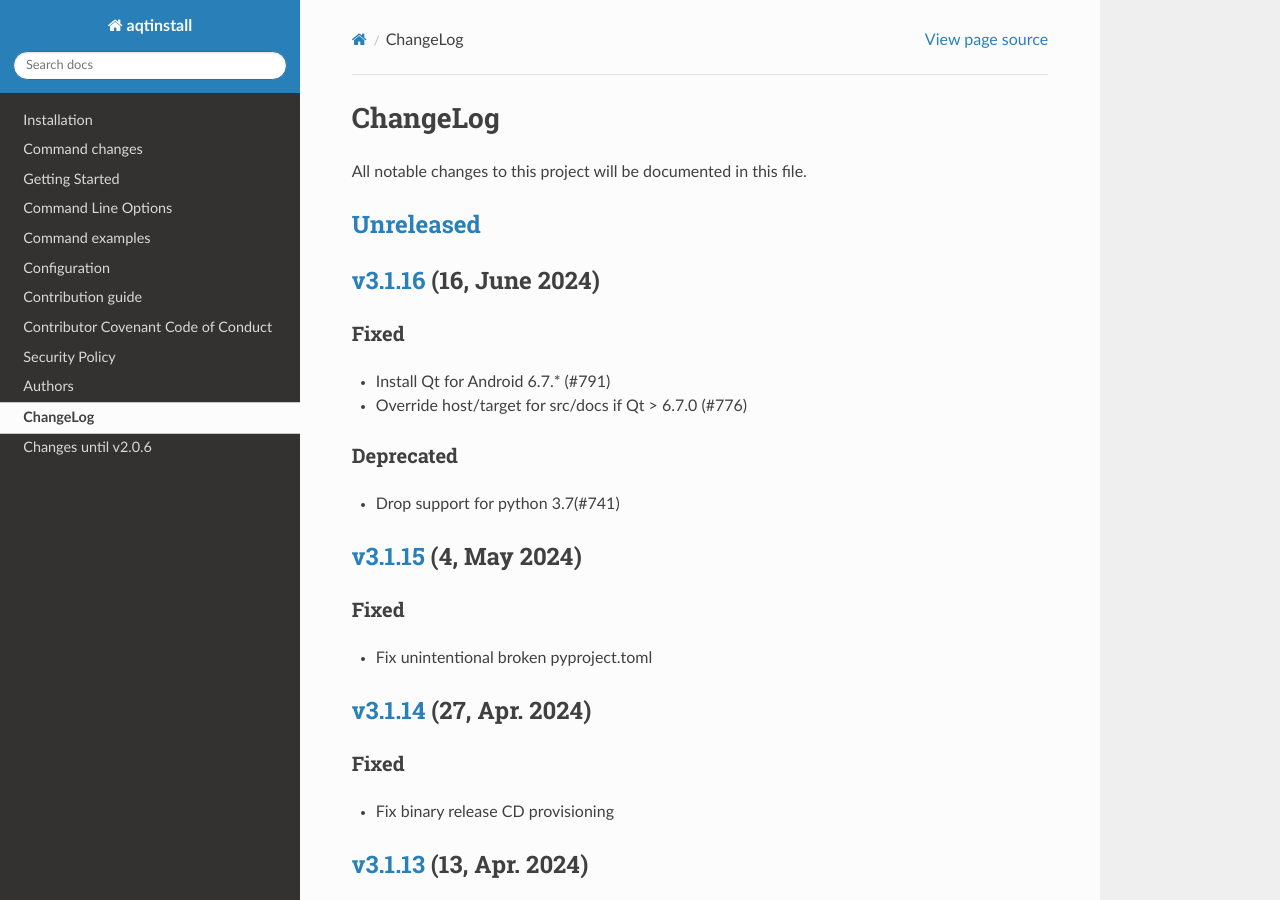
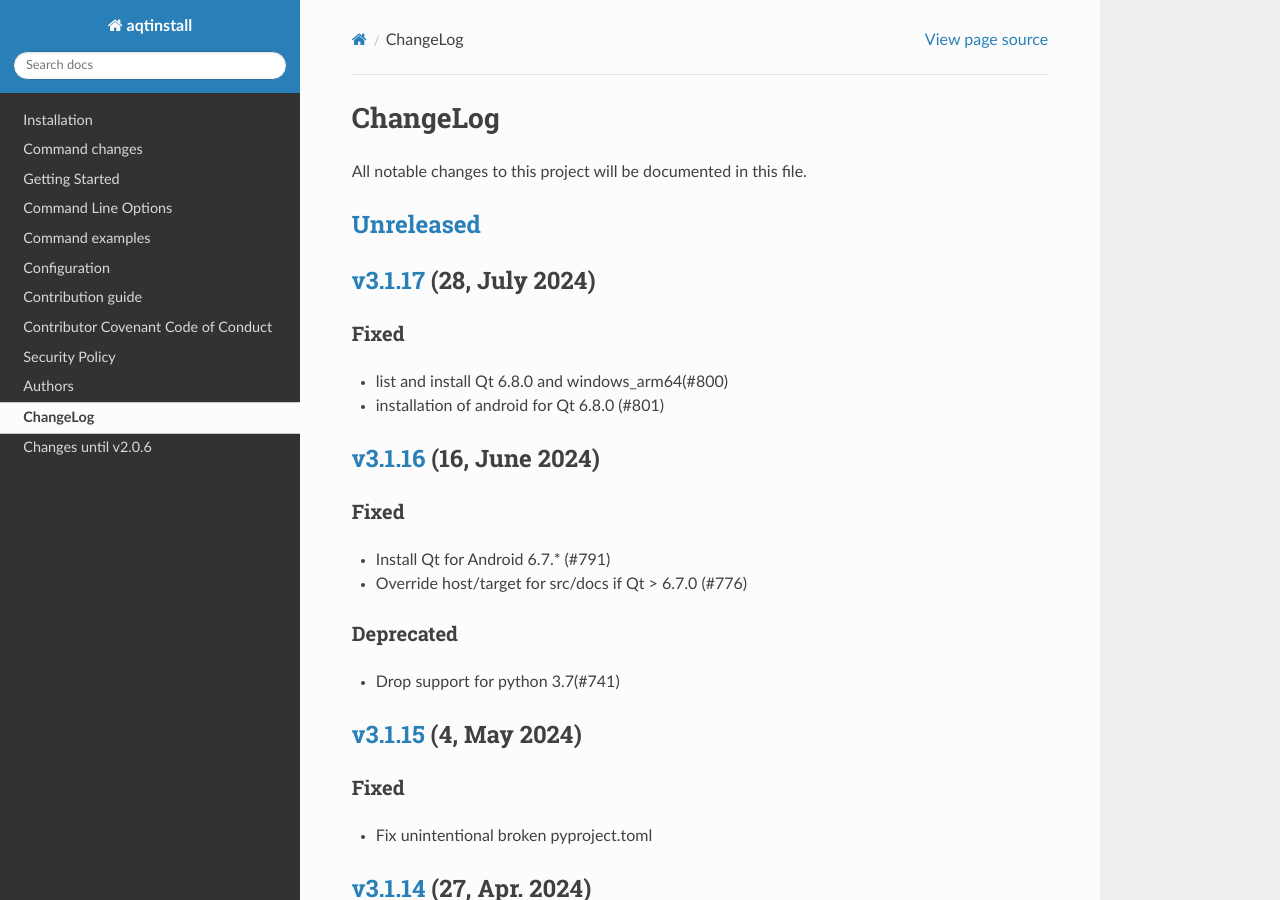
Before and after one commit to miurahr/aqtinstall, a Sphinx documentation site: the page built from docs/CHANGELOG.rst, in a window 1280 px wide and 900 px high. Built offline with Sphinx 7.4.7 and the Read the Docs theme 2.0.0, drawn with Linux system fonts in a browser that asks for light colours; the version number could not be read and is left out.

Commit message:
Release v3.1.17
fix installation of Qt 6.8.0

Signed-off-by: Hiroshi Miura <miurahr@linux.com>

```diff
--- a/docs/CHANGELOG.rst
+++ b/docs/CHANGELOG.rst
@@ -12,6 +12,14 @@
 
 `Unreleased`_
 =============
+
+`v3.1.17`_ (28, July 2024)
+==========================
+
+Fixed
+-----
+* list and install Qt 6.8.0 and windows_arm64(#800)
+* installation of android for Qt 6.8.0 (#801)
 
 `v3.1.16`_ (16, June 2024)
 ==========================
@@ -380,7 +388,8 @@
 * Check Update.xml file with SHA256 hash (#493)
 
 
-.. _Unreleased: https://github.com/miurahr/aqtinstall/compare/v3.1.16...HEAD
+.. _Unreleased: https://github.com/miurahr/aqtinstall/compare/v3.1.17...HEAD
+.. _v3.1.17: https://github.com/miurahr/aqtinstall/compare/v3.1.16...v3.1.17
 .. _v3.1.16: https://github.com/miurahr/aqtinstall/compare/v3.1.15...v3.1.16
 .. _v3.1.15: https://github.com/miurahr/aqtinstall/compare/v3.1.14...v3.1.15
 .. _v3.1.14: https://github.com/miurahr/aqtinstall/compare/v3.1.13...v3.1.14
```
